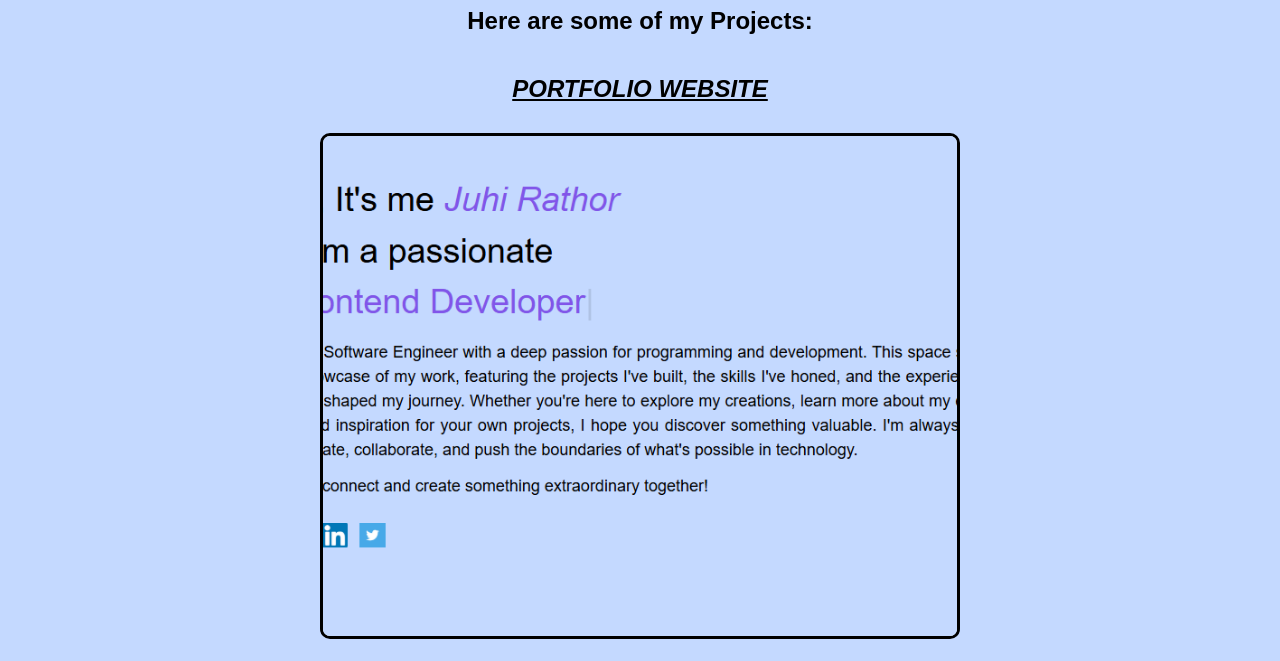
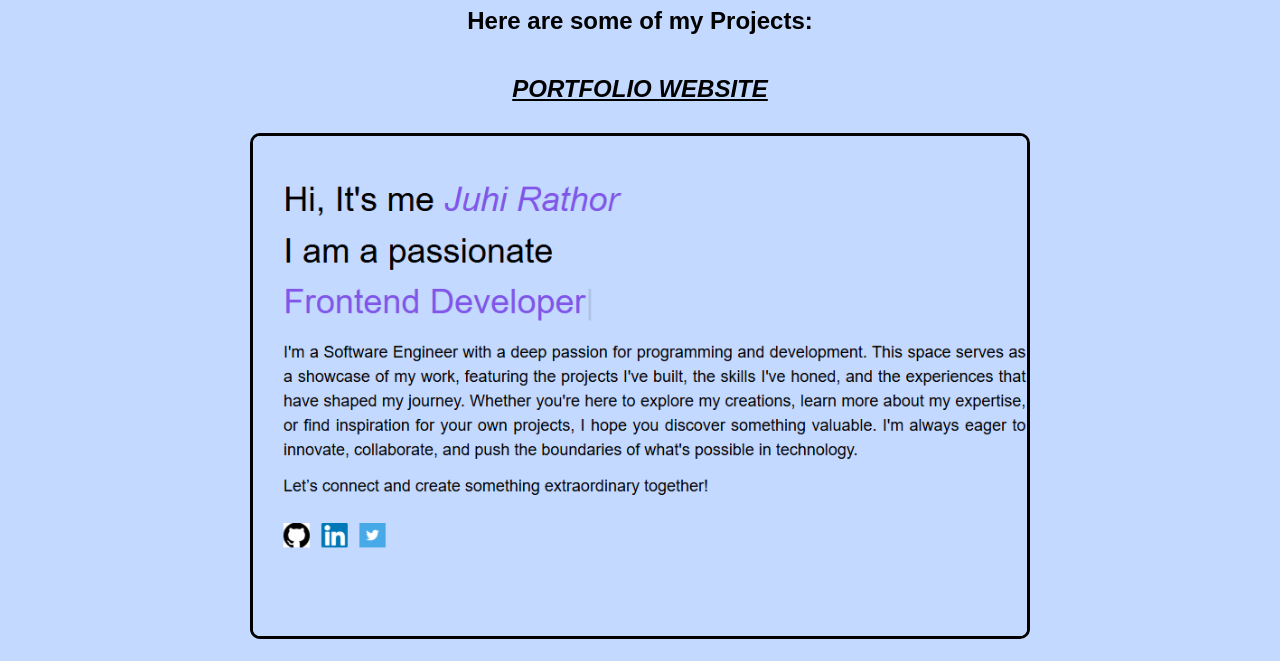
Before and after one commit to juhi-rathor/Juhi-s-Portfolio, a plain HTML site: page project.html in a window 1280 px wide. Shown: the part 131-792 px from the top of the page. Drawn offline with Linux system fonts and the light colour scheme.

Commit message:
Update project.html

```diff
--- a/project.html
+++ b/project.html
@@ -69,8 +69,8 @@
 
         .project-container {
             border: 3px solid black;
-            margin-left: 320px;
-            margin-right: 320px;
+            margin-left: 250px;
+            margin-right: 250px;
             display: flex;
             justify-content: center;
             /* width: 10px; */
```
